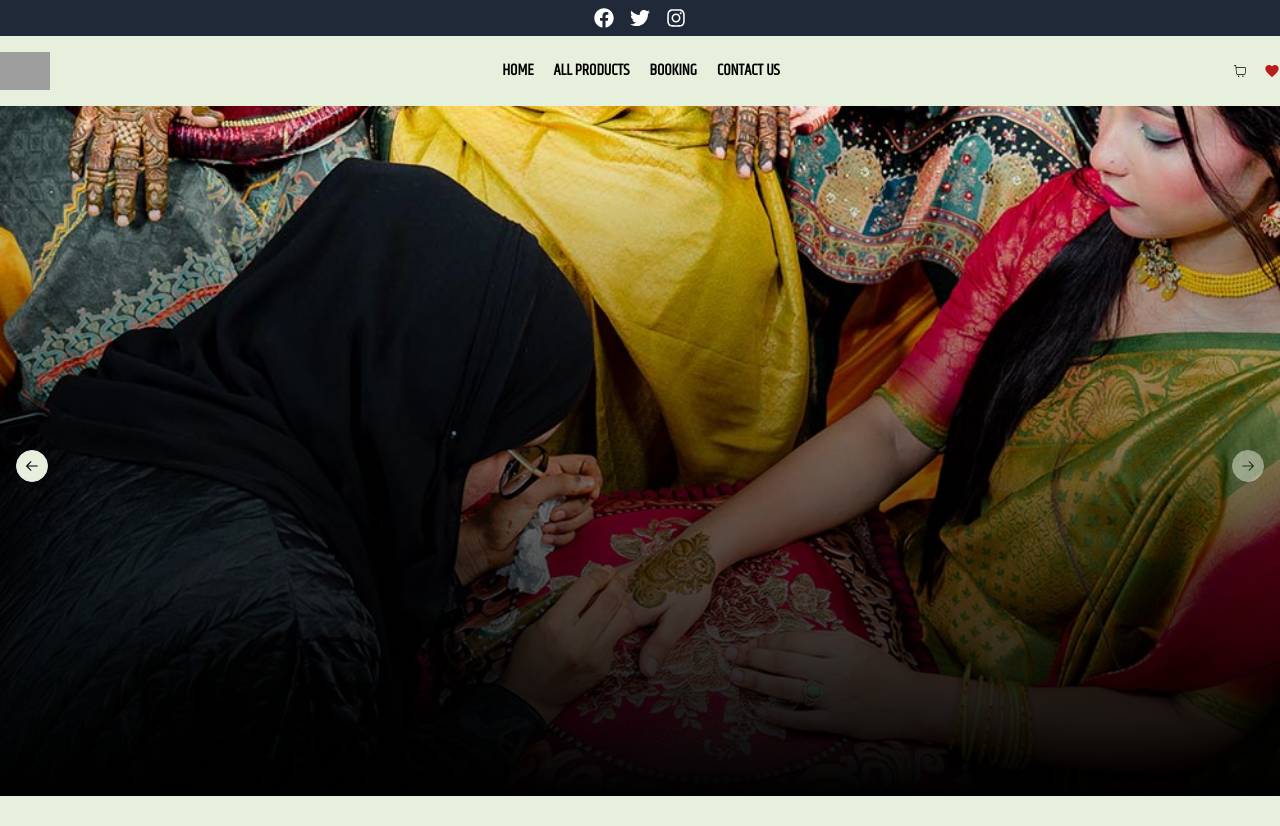
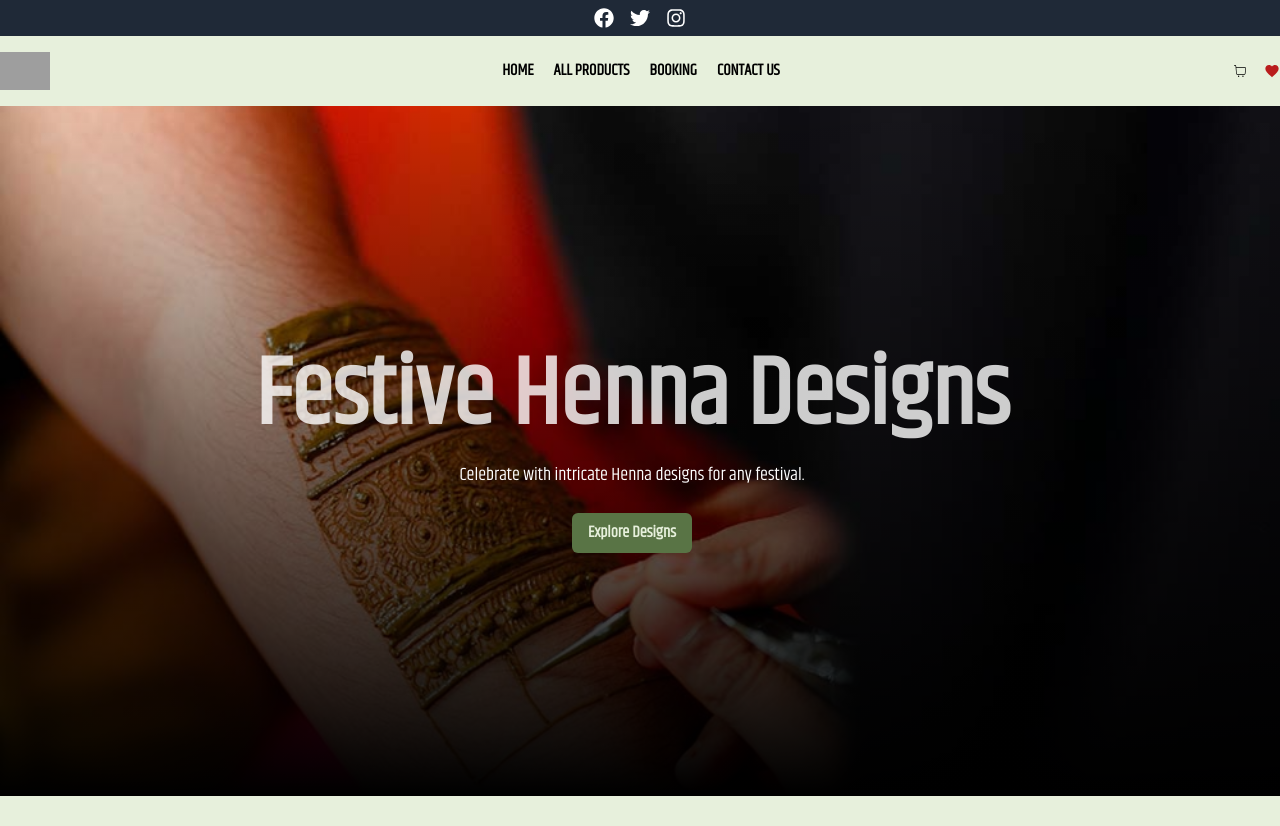
Before and after one commit to meraj2704/Ferdousis-Henna-Art-v2, a Next.js app: page / in a window 1280 px wide. After the commit the page ends 800 px from the top, so only its background shows below. Built offline with nearby package versions, Linux system fonts and the light colour scheme; grey boxes are pictures that could not be loaded.

Commit message:
carousel updated

```diff
--- a/src/components/LandingPage/ImageCarousel.tsx
+++ b/src/components/LandingPage/ImageCarousel.tsx
@@ -1,4 +1,4 @@
-'use client'
+"use client";
 import * as React from "react";
 import {
   Carousel,
@@ -8,33 +8,46 @@ import {
   CarouselPrevious,
 } from "@/components/ui/carousel";
 import Image from "next/image";
-import Autoplay from 'embla-carousel-autoplay'
+import Autoplay from "embla-carousel-autoplay";
+import useEmblaCarousel from "embla-carousel-react";
+import ButtonF from "../customUi/ButtonF";
+import Link from "next/link";
 
 const images = [
   {
     url: "/images/home/carousel1.jpg",
-    title: "Beautiful Sunset",
+    title: "Bridal Henna Masterpiece",
+    description: "Elegant bridal Henna patterns for the perfect wedding look.",
+    cta: "Book Now",
+    link: "/services/bridal-henna",
   },
   {
     url: "/images/home/carousel2.jpg",
-    title: "Mountain Adventure",
+    title: "Festive Henna Designs",
+    description: "Celebrate with intricate Henna designs for any festival.",
+    cta: "Explore Designs",
+    link: "/services/festive-henna",
   },
   {
     url: "/images/home/carousel3.jpg",
-    title: "City Lights",
-  }
+    title: "Custom Henna Tattoos",
+    description: "Get unique Henna tattoos personalized to your style.",
+    cta: "Contact Us",
+    link: "/contact",
+  },
 ];
 
 export function ImageCarousel() {
+  const [emblaRef] = useEmblaCarousel({ loop: true });
   return (
     <Carousel
-     plugins={[
-      Autoplay({
-        delay: 2000,
-        stopOnInteraction: false,
-        jump: true,
-      }),
-    ]} className="w-full h-[calc(100vh-80px)] relative">
+      plugins={[
+        Autoplay({
+          delay: 3000,
+        }),
+      ]}
+      className="w-full h-[calc(100vh-150px)]"
+    >
       <CarouselContent>
         {images.map((image, index) => (
           <CarouselItem key={index} className="w-full h-full relative">
@@ -42,22 +55,25 @@ export function ImageCarousel() {
               <Image
                 src={image.url}
                 alt={image.title}
-                // fill
                 width={1920}
                 height={620}
                 className="w-full h-[calc(100vh-110px)] object-cover"
-
               />
             </div>
-            <div className="absolute w-full h-full top-0 left-0 right-0 bg-gradient-to-t from-black  bg-blur to-transparent">
-
+            <div className="absolute w-full h-full  top-0 left-0 right-0 bg-gradient-to-t from-black to-transparent flex flex-col justify-center items-center p-8 ">
+              <h2 className="text-white text-2xl md:3xl lg:5xl xl:text-8xl font-semibold text-opacity-80 mb-4 ">
+                {image.title}
+              </h2>
+              <p className="text-white text-lg mb-6">{image.description}</p>
+              <Link href={image.link}>
+              <ButtonF variant="primary">{image.cta}</ButtonF>
+              </Link>
             </div>
           </CarouselItem>
         ))}
       </CarouselContent>
-      <CarouselPrevious className="absolute left-4 top-1/2 transform -translate-y-1/2" />
-      <CarouselNext className="absolute right-4 top-1/2 transform -translate-y-1/2" />
+      <CarouselPrevious className="absolute left-4 top-1/2 transform -translate-y-1/2 hidden" />
+      <CarouselNext className="absolute right-4 top-1/2 transform -translate-y-1/2 hidden" />
     </Carousel>
   );
 }
-// 23456
--- /dev/null
+++ b/src/components/customUi/ButtonF.tsx
@@ -0,0 +1,39 @@
+import React from "react";
+
+interface ButtonProps {
+  variant?: "primary" | "secondary" | "outline";
+  children: React.ReactNode;
+  onClick?: () => void;
+  type?: "button" | "submit" | "reset";
+  className?: string; // Allow passing additional classes if needed
+}
+
+const ButtonF: React.FC<ButtonProps> = ({
+  variant = "primary",
+  children,
+  onClick,
+  type = "button",
+  className = "",
+}) => {
+  const baseStyles = "px-4 py-2 rounded-md font-semibold transition duration-300";
+
+  const variants = {
+    primary: "bg-primary text-textLight hover:bg-accent",
+    secondary: "bg-secondary text-textLight hover:bg-primary",
+    outline: "border-2 border-primary text-primary hover:bg-primary hover:text-textLight",
+  };
+
+  const selectedStyles = variants[variant];
+
+  return (
+    <button
+      type={type}
+      onClick={onClick}
+      className={`${baseStyles} ${selectedStyles} ${className}`}
+    >
+      {children}
+    </button>
+  );
+};
+
+export default ButtonF;
--- a/src/components/share/Nav/Nav.tsx
+++ b/src/components/share/Nav/Nav.tsx
@@ -54,7 +54,7 @@ const Nav = () => {
       >
         <nav className="container mx-auto flex justify-between items-center font-bold py-4 px-5 md:px-10 xl:px-0">
           <div>
-            <Image src={logo} alt="Logo" width={50} height={50} />
+            <Image src={logo} alt="Logo" width={50} height={50} priority />
           </div>
           <div className="flex items-center gap-5">
             <Link href={"/"}>
```
